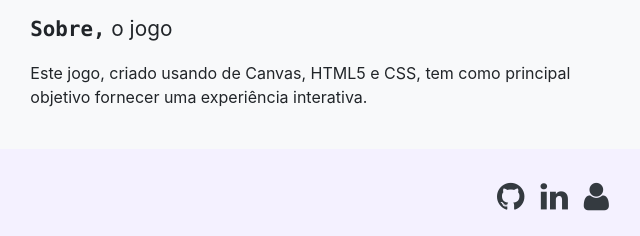
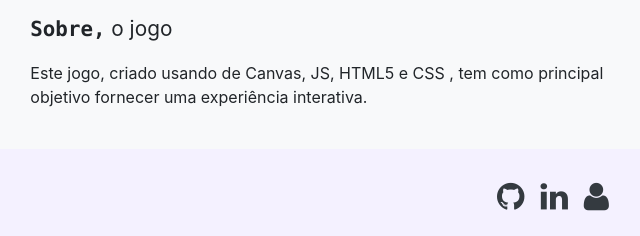
Before and after one commit to Gelson-Matias/nija_jogo, a plain HTML site: page perfilDev.html in a window 1280 px wide. Shown: the part 383-619 px from the top of the page, 463-1103 px from the left. Drawn offline with Linux system fonts and the light colour scheme.

Commit message:
terceiro commit

```diff
--- a/perfilDev.html
+++ b/perfilDev.html
@@ -45,7 +45,7 @@
                         </p>
                         <p style="font-size: 1.3pc;"><samp style="font-weight: bold;">Sobre,</samp> o jogo </p>
                         <p>
-                            Este jogo, criado usando de Canvas, HTML5 e CSS, tem como principal objetivo fornecer uma experiência interativa.
+                            Este jogo, criado usando de Canvas, JS, HTML5 e CSS , tem como principal objetivo fornecer uma experiência interativa.
                         </p>
 
                         <div class="">
```
